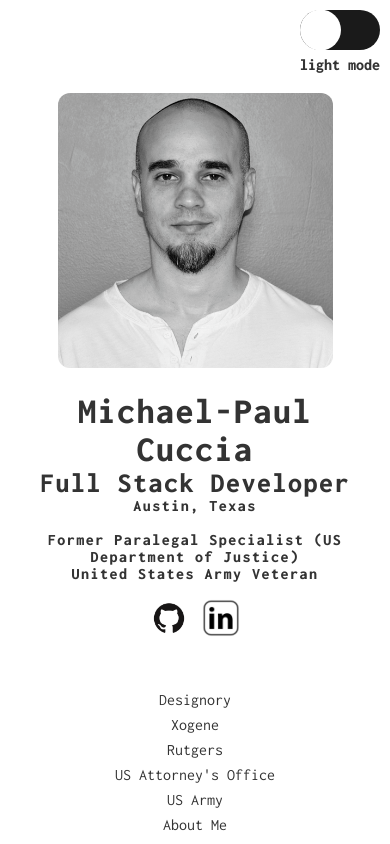
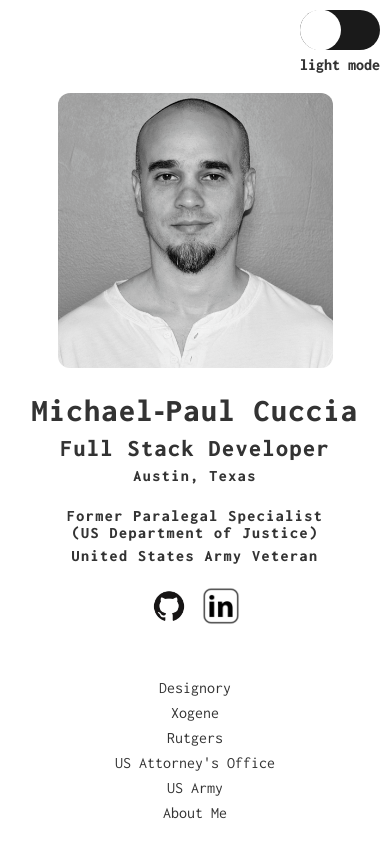
Before and after one commit to michaelpaulcuccia/profile-resume, a Next.js app in the folder my-app/: page / in a window 390 px wide. Built offline with nearby package versions, Linux system fonts and the light colour scheme.

Commit message:
adds HTML and updates mobile spacing

```diff
--- a/my-app/components/Hero.jsx
+++ b/my-app/components/Hero.jsx
@@ -20,8 +20,9 @@ const Root = styled.div`
     font-size: 42px;
 
     @media (max-width: ${mobileBreakpoint}) {
-      font-size: 36px;
+      font-size: 32px;
       margin-top: 24px;
+      margin-bottom: 6px;
     }
   }
 
@@ -29,13 +30,28 @@ const Root = styled.div`
     font-size: 34px;
 
     @media (max-width: ${mobileBreakpoint}) {
-      font-size: 28px;
+      font-size: 24px;
+      margin-bottom: 6px;
     }
   }
 
   @media (max-width: ${mobileBreakpoint}) {
     flex-direction: column;
     align-items: center;
+  }
+
+  h4 {
+    @media (max-width: ${mobileBreakpoint}) {
+      margin-bottom: 6px;
+    }
+  }
+
+  br {
+    display: none;
+
+    @media (max-width: ${mobileBreakpoint}) {
+      display: block;
+    }
   }
 `;
 
@@ -70,11 +86,14 @@ export default function Hero() {
         style={{ borderRadius: "12px" }}
       />
       <ContentContainer>
-        <h1>Michael-Paul Cuccia</h1>
-        <h2>Full Stack Developer</h2>
+        <h1>Michael&#8209;Paul Cuccia</h1>
+        <h2>Full&nbsp;Stack&nbsp;Developer</h2>
         <h4>Austin, Texas</h4>
         <br />
-        <h4>Former Paralegal Specialist (US Department of Justice)</h4>
+        <h4>
+          Former Paralegal Specialist <br className="showMobile" />
+          (US Department of Justice)
+        </h4>
         <h4>United States Army Veteran</h4>
         <LinksFlex>
           <IconWithLinkContainer>
```
